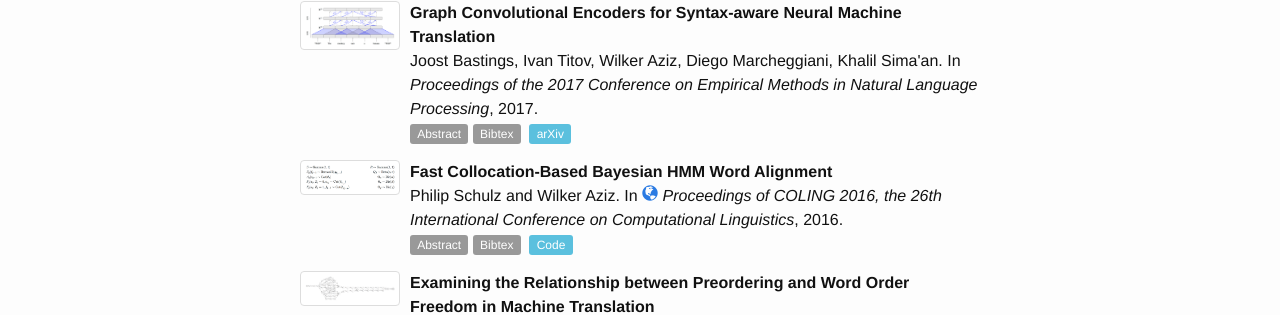
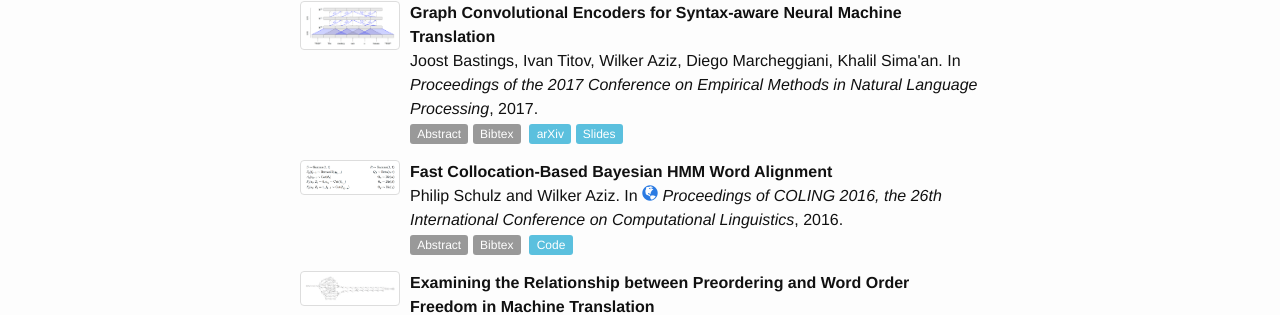
Before and after one commit to wilkeraziz/oldsite, a Jekyll site: the page built from publications.markdown, in a window 1280 px wide and 900 px high. Shown: the part 289-604 px from the top of the window. Built offline with Jekyll 4.4.1, drawn with Linux system fonts in a browser that asks for light colours.

Commit message:
gcnmt slides

```diff
--- a/_data/papers/2017.yml
+++ b/_data/papers/2017.yml
@@ -8,6 +8,7 @@
   authors: "Joost Bastings, Ivan Titov, Wilker Aziz, Diego Marcheggiani, Khalil Sima'an"
   doc-url: http://www.aclweb.org/anthology/D/D17/D17-1209.pdf
   arxiv: https://arxiv.org/pdf/1704.04675.pdf
+  slides: /slides/emnlp2017.pdf
   booktitle: "Proceedings of the 2017 Conference on Empirical Methods in Natural Language Processing"
   abstract: >
       We present a simple and effective approach to incorporating syntactic structure into neural attention-based encoder-decoder models for machine translation. We rely on graph-convolutional networks (GCNs), a recent class of neural networks developed for modeling graph-structured data. Our GCNs use predicted syntactic dependency trees of source sentences to produce representations of words (i.e. hidden states of the encoder) that are sensitive to their syntactic neighborhoods. GCNs take word representations as input and produce word representations as output, so they can easily be incorporated as layers into standard encoders (e.g., on top of bidirectional RNNs or convolutional neural networks). We evaluate their effectiveness with English-German and English-Czech translation experiments for different types of encoders and observe substantial improvements over their syntax-agnostic versions in all the considered setups.
```
Also changed, not shown: 1 other file.
